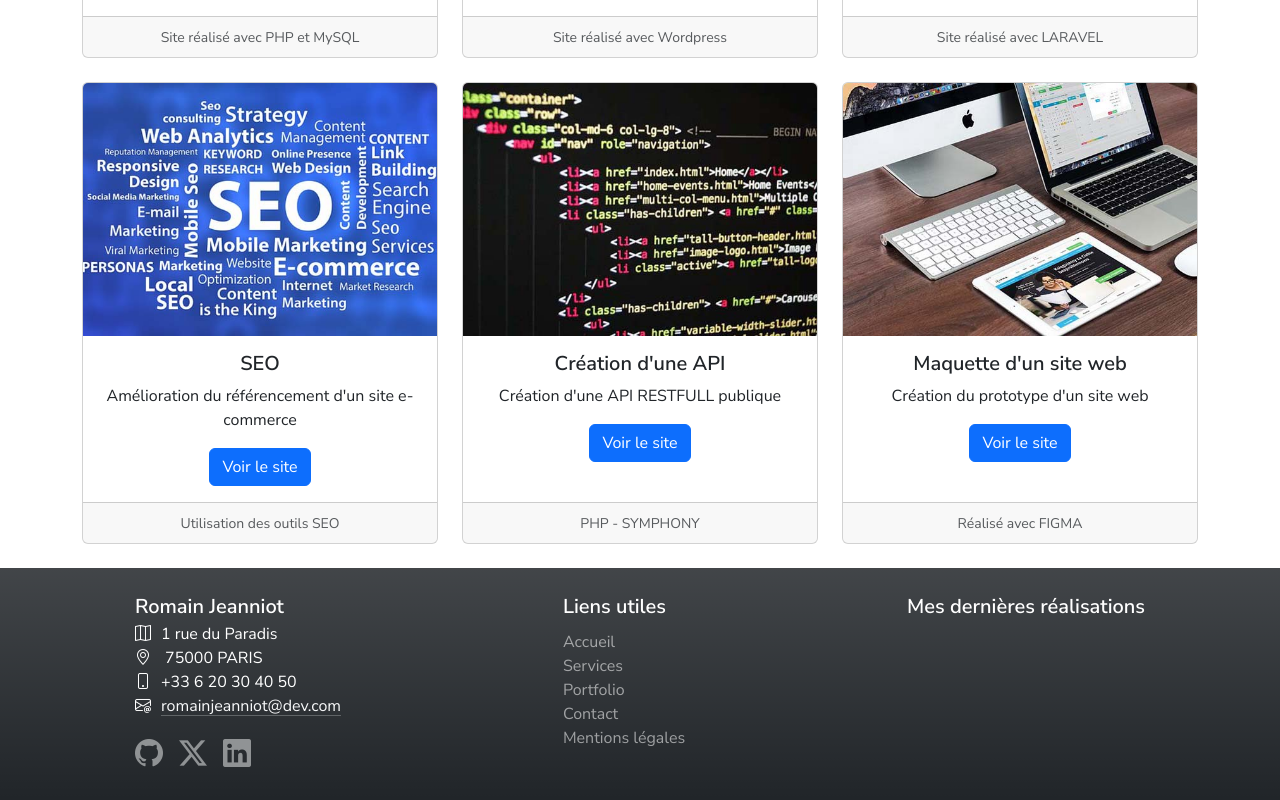
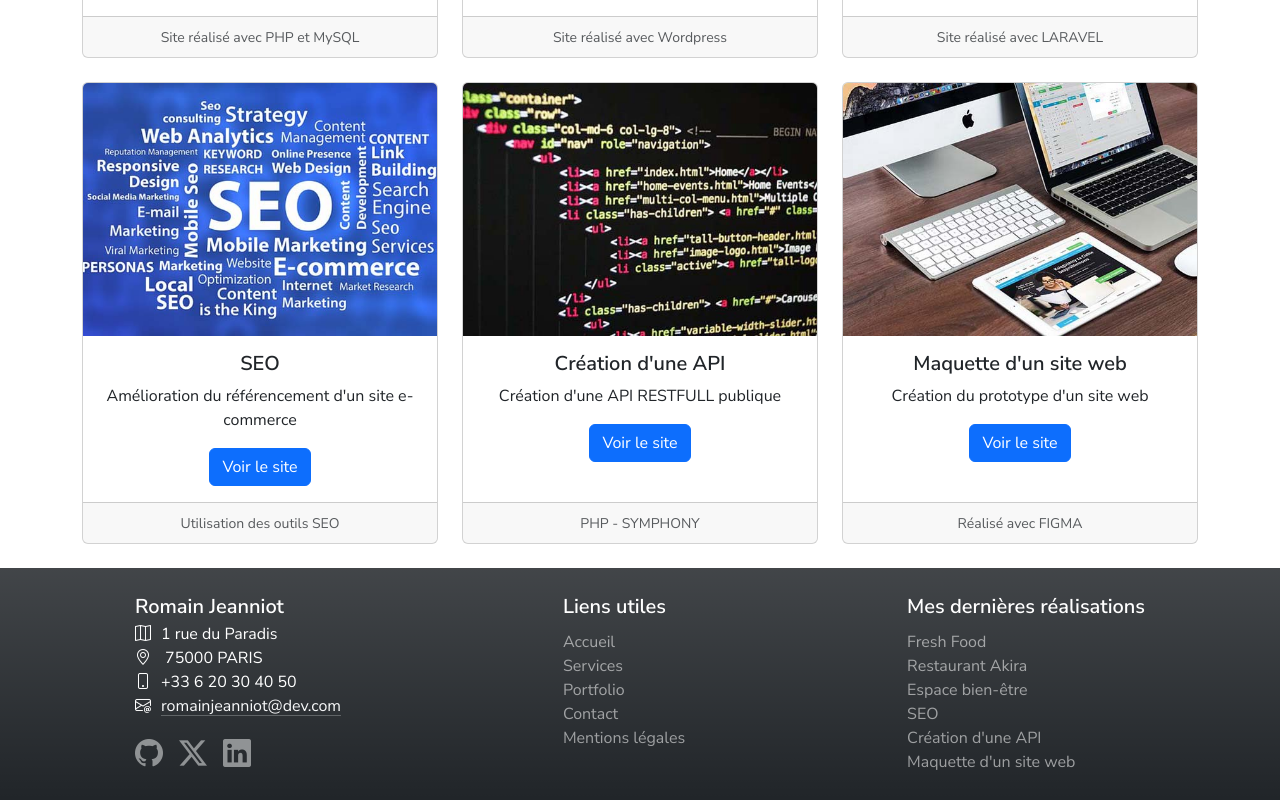
Before and after one commit to jeanniot-wdv/da_portfolio, a React (Create React App) app: page /Portfolio in a window 1280 px wide. Shown: the part 774-1574 px from the top of the page. Built offline with nearby package versions, Linux system fonts and the light colour scheme.

Commit message:
Création composant ProjectsData pour portfolio et footer + dossier components

```diff
--- a/src/App.js
+++ b/src/App.js
@@ -2,7 +2,7 @@ import React, { useLayoutEffect } from "react";
 import { Route, Routes, useLocation } from "react-router-dom";
 
 import Nav from "./Nav";
-import Footer from "./Footer";
+import Footer from "./components/Footer";
 
 import Home from "./pages/Home";
 import Services from "./pages/Services";
--- a/src/Footer.js
+++ b/src/components/Footer.js
@@ -1,6 +1,7 @@
 import { Component } from "react";
 import { Link } from "react-router-dom";
 import Address from "./Address";
+import projects from "./ProjectsData";
 
 export default class Footer extends Component {
   render() {
@@ -15,7 +16,7 @@ export default class Footer extends Component {
               <Link to="https://www.linkedin.com/in/jeanniotwebdev" className="link-light link-opacity-50 link-opacity-100-hover" target="_blank"><i className="bi bi-linkedin"></i></Link>
             </div>
           </div>
-          <nav className="">
+          <nav>
             <h3 className="fs-5 lh-base">Liens utiles</h3>
             <ul className="navbar-nav">
               <li className="nav-item">
@@ -35,9 +36,17 @@ export default class Footer extends Component {
               </li>
             </ul>
           </nav>
-          <div className="">
+          <nav>
             <h3 className="fs-5 lh-base">Mes dernières réalisations</h3>
-          </div>
+            <ul className="navbar-nav">
+              {projects.map((project) => (
+                <li className="nav-item">
+                  <Link className="nav-link py-0" to="/Portfolio">{project.title}</Link>
+                </li>
+                ))
+              }
+            </ul>
+          </nav>
         </div>
       </footer>
     )
--- /dev/null
+++ b/src/components/ProjectsData.js
@@ -0,0 +1,46 @@
+
+  const projects = [
+    {
+      image: "./images/portfolio/fresh-food.jpg",
+      title: "Fresh Food",
+      description: "Site de vente de produit frais en ligne",
+      site: "",
+      footer: "Site réalisé avec PHP et MySQL"
+    },
+    {
+      image: "./images/portfolio/restaurant-japonais.jpg",
+      title: "Restaurant Akira",
+      description: "Site de vente de produit frais en ligne",
+      site: "",
+      footer: "Site réalisé avec Wordpress"
+    },
+    {
+      image: "./images/portfolio/espace-bien-etre.jpg",
+      title: "Espace bien-être",
+      description: "Site de vente de produit frais en ligne",
+      site: "",
+      footer: "Site réalisé avec LARAVEL"
+    },
+    {
+      image: "./images/portfolio/seo.jpg",
+      title: "SEO",
+      description: "Amélioration du référencement d'un site e-commerce",
+      site: "",
+      footer: "Utilisation des outils SEO"
+    },
+    {
+      image: "./images/portfolio/coder.jpg",
+      title: "Création d'une API",
+      description: "Création d'une API RESTFULL publique",
+      site: "",
+      footer: "PHP - SYMPHONY"
+    },
+    {
+      image: "./images/portfolio/screens.jpg",
+      title: "Maquette d'un site web",
+      description: "Création du prototype d'un site web",
+      site: "",
+      footer: "Réalisé avec FIGMA"
+    },
+  ];
+export default projects;
--- a/src/pages/Contact.jsx
+++ b/src/pages/Contact.jsx
@@ -1,5 +1,6 @@
-import Header from "../Header";
-import Address from "../Address";
+import Header from "../components/Header";
+import Address from "../components/Address";
+
 import MyMap from "../Maps";
 
 const Contact = () => {
--- a/src/pages/Mention.jsx
+++ b/src/pages/Mention.jsx
@@ -1,5 +1,6 @@
-import { Link } from "react-router-dom";import Header from "../Header";
-import Address from "../Address";
+import { Link } from "react-router-dom";
+import Header from "../components/Header";
+import Address from "../components/Address";
 import Accordion from 'react-bootstrap/Accordion';
 
 const Mention = () => {
--- a/src/pages/Portfolio.jsx
+++ b/src/pages/Portfolio.jsx
@@ -1,23 +1,7 @@
 import { Link } from "react-router-dom";
-import Header from "../Header";
+import Header from "../components/Header";
 
-const CardProject = (props) => {
-  return (
-    <article className="col">
-        <div className="card h-100">
-          <img src={props.image} className="card-img-top" alt={props.image} />
-          <div className="card-body">
-            <h2 className="card-title fs-5">{props.title}</h2>
-            <p className="card-text">{props.description}</p>
-            <Link to={props.site} className="btn btn-primary">Voir le site</Link>
-          </div>
-          <div className="card-footer">
-            <small className="text-body-secondary">{props.cardFooter}</small>
-          </div>
-        </div>
-    </article>
-  )
-}
+import projects from "../components/ProjectsData";
 
 const Portfolio = () => {
   return(
@@ -27,52 +11,25 @@ const Portfolio = () => {
 
       <div className="container">
         <section id="portfolio" className="row row-cols-1 row-cols-md-2 row-cols-lg-3 text-center gy-4 mb-4">
-          <CardProject
-            image="./images/portfolio/fresh-food.jpg"
-            title="Fresh Food"
-            description="Site de vente de produit frais en ligne"
-            site=""
-            cardFooter="Site réalisé avec PHP et MySQL"/>
-
-          <CardProject
-            image="./images/portfolio/restaurant-japonais.jpg"
-            title="Restaurant Akira"
-            description="Site de vente de produit frais en ligne"
-            site=""
-            cardFooter="Site réalisé avec Wordpress"/>
-
-          <CardProject
-            image="./images/portfolio/espace-bien-etre.jpg"
-            title="Espace bien-être"
-            description="Site de vente de produit frais en ligne"
-            site=""
-            cardFooter="Site réalisé avec LARAVEL"/>
-
-          <CardProject
-            image="./images/portfolio/seo.jpg"
-            title="SEO"
-            description="Amélioration du référencement d'un site e-commerce"
-            site=""
-            cardFooter="Utilisation des outils SEO"/>
-
-          <CardProject
-            image="./images/portfolio/coder.jpg"
-            title="Création d'une API"
-            description="Création d'une API RESTFULL publique"
-            site=""
-            cardFooter="PHP - SYMPHONY"/>
-
-          <CardProject
-            image="./images/portfolio/screens.jpg"
-            title="Maquette d'un site web"
-            description="Création du prototype d'un site web"
-            site=""
-            cardFooter="Réalisé avec FIGMA"/>
+          {projects.map((project) => (
+            <div className="col">
+              <div className="card h-100">
+                <img src={project.image} className="card-img-top" alt={project.image} />
+                <div className="card-body">
+                  <h2 className="card-title fs-5">{project.title}</h2>
+                  <p className="card-text">{project.description}</p>
+                  <Link to={project.site} className="btn btn-primary">Voir le site</Link>
+                </div>
+                <div className="card-footer">
+                  <small className="text-body-secondary">{project.footer}</small>
+                </div>
+              </div>
+            </div>
+            ))
+          }
         </section>
       </div>
     </section>
-
-
   )
 };
 
--- a/src/pages/Services.jsx
+++ b/src/pages/Services.jsx
@@ -1,4 +1,4 @@
-import Header from "../Header";
+import Header from "../components/Header";
 
 const Card = (props) => {
   const icon = "fs-1 bi bi-"+ props.iconName;
```
Also changed, not shown: src/components/Address.js (renamed from src/Address.js), src/components/Header.js (renamed from src/Header.js).
